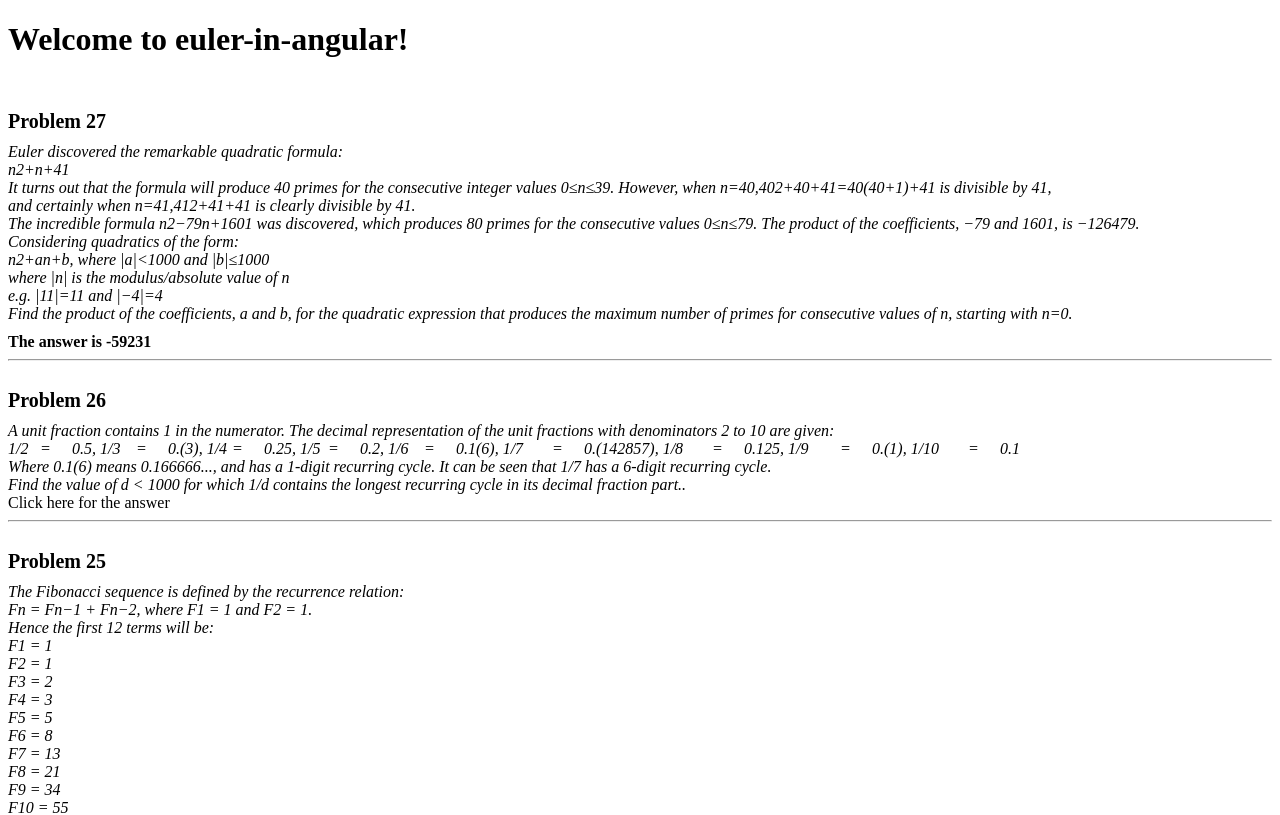
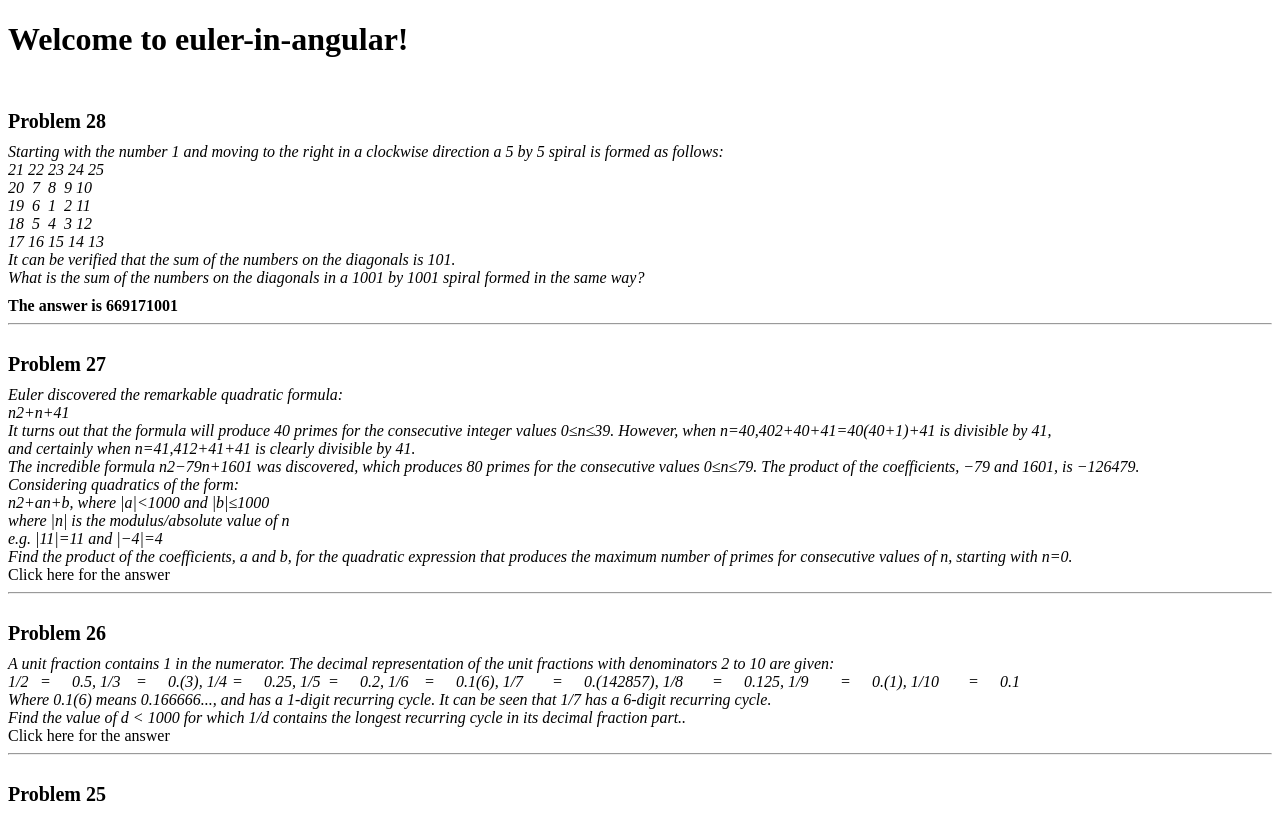
Before and after one commit to edwinvanderven/Euler-in-Angular, an Angular app: page / in a window 1280 px wide. Shown: the top 815 px of the page. Built offline with nearby package versions, Linux system fonts and the light colour scheme.

Commit message:
Added twenty-eighth problem and solution

```diff
--- a/src/app/app.component.model.ts
+++ b/src/app/app.component.model.ts
@@ -25,6 +25,7 @@ import { TwentyFourthProblem } from './problems/twenty-first-to-thirty/twenty-fo
 import { TwentyFifthProblem } from './problems/twenty-first-to-thirty/twenty-fifth-problem';
 import { TwentySixthProblem } from './problems/twenty-first-to-thirty/twenty-sixth-problem';
 import { TwentySeventhProblem } from './problems/twenty-first-to-thirty/twenty-seventh-problem';
+import { TwentyEighthProblem } from './problems/twenty-first-to-thirty/twenty-eighth-problem';
 
 export interface IProblem {
   title: string;
@@ -33,6 +34,7 @@ export interface IProblem {
 }
 
 export const PROBLEMS: IProblem[] = [
+  new TwentyEighthProblem(),
   new TwentySeventhProblem(),
   new TwentySixthProblem(),
   new TwentyFifthProblem(),
--- /dev/null
+++ b/src/app/problems/twenty-first-to-thirty/twenty-eighth-problem.ts
@@ -0,0 +1,26 @@
+import { IProblem } from '../../app.component.model';
+
+export class TwentyEighthProblem implements IProblem {
+  public title = 'Problem 28';
+  public description = 'Starting with the number 1 and moving to the right in a clockwise direction a 5 by 5 spiral is formed as follows: ' +
+                        '\n21 22 23 24 25' +
+                        '\n20  7  8  9 10' +
+                        '\n19  6  1  2 11' +
+                        '\n18  5  4  3 12' +
+                        '\n17 16 15 14 13' +
+                        '\nIt can be verified that the sum of the numbers on the diagonals is 101.' +
+                        '\nWhat is the sum of the numbers on the diagonals in a 1001 by 1001 spiral formed in the same way?';
+
+  getAnswer(): string {
+    let result = 1;
+    let d = 1;
+    let size = 1001;
+
+    for (let i = 2; i <= size; i += 2) {
+      result += 4 * d + 10 * i;
+      d += i * 4;
+    }
+
+    return result.toString();
+  }
+}
```
Also changed, not shown: 1 other file (tests, documents, lock files or other folders).
